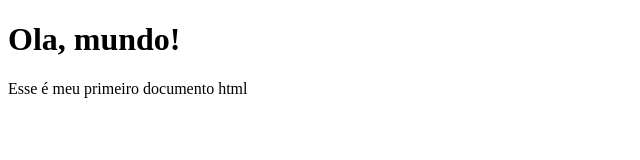
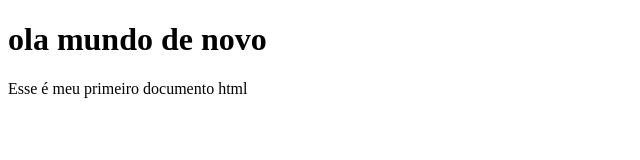
Before and after one commit to Pedro6tubub/treinando-git, a plain HTML site: page ex001/index.html in a window 1280 px wide. Shown: the whole page, without its empty margins (0-640 px from the left). Drawn offline with Linux system fonts and the light colour scheme.

Commit message:
alterei o ex001

```diff
--- a/ex001/index.html
+++ b/ex001/index.html
@@ -6,7 +6,7 @@
     <title>Meu primeiro exercicio</title>
 </head>
 <body>
-    <h1>Ola, mundo!</h1>
+    <h1>ola mundo de novo</h1>
     <p>Esse é meu primeiro documento html</p>
 </body>
 </html>
```
